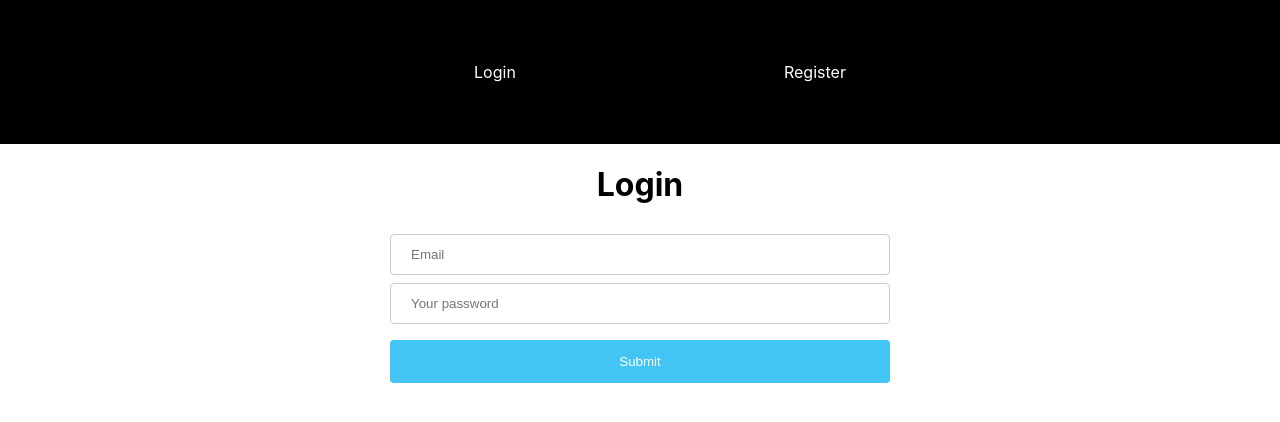
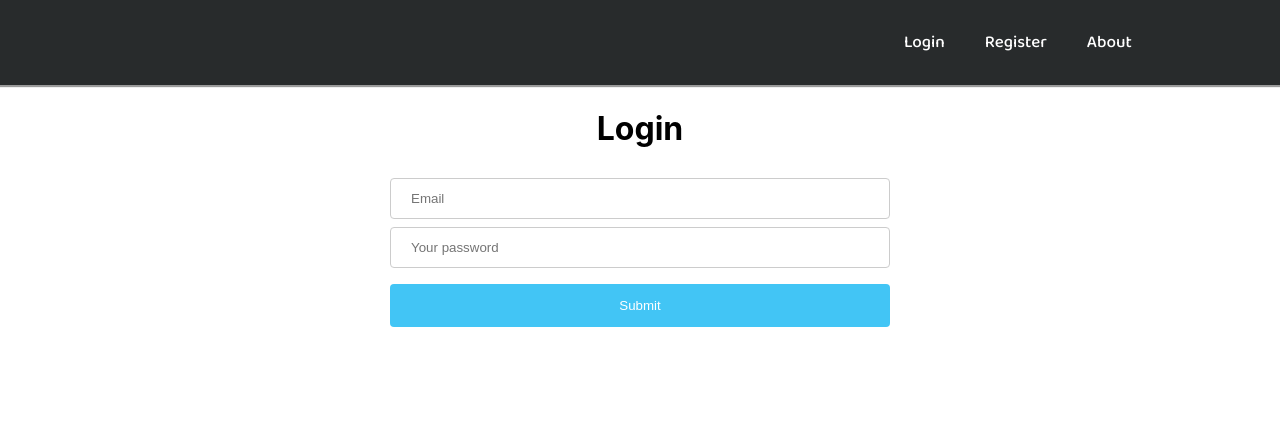
Before and after one commit to villeh987/ohsiha-villeh, a React (Create React App) app in the folder client/: page /login in a window 1280 px wide. Shown: the top 422 px of the page. Built offline with nearby package versions, Linux system fonts and the light colour scheme; no server answers.

Commit message:
Added some styling to navbar, and added required attribute to form inputs

```diff
--- a/client/src/components/login.js
+++ b/client/src/components/login.js
@@ -62,8 +62,8 @@ class Login extends Component {
                 <h1>Login</h1>
                     <form onSubmit={this.handleClick}>
                         <div className="login">
-                            <input type="text" id="email" name="email" placeholder="Email" value={this.state.email} onChange={this.handleChange}/>
-                            <input type="password" id="password" name="password" placeholder="Your password" value={this.state.password} onChange={this.handleChange}/>
+                            <input type="text" id="email" name="email" placeholder="Email" value={this.state.email} onChange={this.handleChange} required/>
+                            <input type="password" id="password" name="password" placeholder="Your password" value={this.state.password} onChange={this.handleChange} required/>
                             <button type="submit">Submit</button>
                         </div>
                     </form>
--- a/client/src/components/navbar.css
+++ b/client/src/components/navbar.css
@@ -1,23 +1,33 @@
+@import url('https://fonts.googleapis.com/css?family=Baloo+2:500&display=swap');
+
 nav {
 
-    justify-content: space-around;
+    justify-content: flex-end;
+    height: 25px;
     display: flex;
     align-items: center;
-    min-height: 18vh;
-    background: black;
-    color: white;
+    padding: 30px 10%;
+    background: #282b2c;
+    border-bottom-style: groove;
+    color: #edf0f1;
 }
 
 ul.nav-links {
-    width: 50%;
-    display: flex;
-    justify-content: space-around;
-    align-items: center;
-    color: white;
     list-style: none;
+}
+.nav-links li {
+    display: inline-block;
+    padding: 0px 20px;
 }
 
 a {
+    font-family: "Baloo 2", cursive;
+    font-size: 17px;
     color:white;
     text-decoration: none;
+    transition: all 0.3s ease 0s;
 }
+
+a:hover {
+    color: #107aa1;
+}
--- a/client/src/components/navbar.js
+++ b/client/src/components/navbar.js
@@ -22,11 +22,17 @@ class Navbar extends Component {
 
         if (this.state.auth === true || sessionStorage.getItem('auth')) {
             nav = <ul className="nav-links">
+                    <Link to="/home">
+                    <li>Home</li>
+                    </Link>
+                    <Link to="/data">
+                    <li>Data</li>
+                    </Link>
                     <Link to="/logout">
                     <li>Logout</li>
                     </Link>
-                    <Link to="/data">
-                    <li>Data</li>
+                    <Link to="/about">
+                    <li>About</li>
                     </Link>
                  </ul>
         } else {
@@ -36,6 +42,9 @@ class Navbar extends Component {
                     </Link>
                     <Link to="/register">
                     <li>Register</li>
+                    </Link>
+                    <Link to="/about">
+                    <li>About</li>
                     </Link>
                  </ul>
         }
--- a/client/src/components/register.js
+++ b/client/src/components/register.js
@@ -57,7 +57,7 @@ class Register extends Component {
                 <input type="text" id="username" name="name" placeholder="Your username" value={this.state.name} onChange={this.handleChange} required/>
                 <input type="text" id="email" name="email" placeholder="Email" value={this.state.email} onChange={this.handleChange} required/>
                 <input type="password" id="password" name="password" placeholder="Your password" value={this.state.password} onChange={this.handleChange} required/>
-                <button type="submit" onClick={this.handleClick}>Submit</button>
+                <button type="submit">Submit</button>
             </form>
             </div>
 
```
